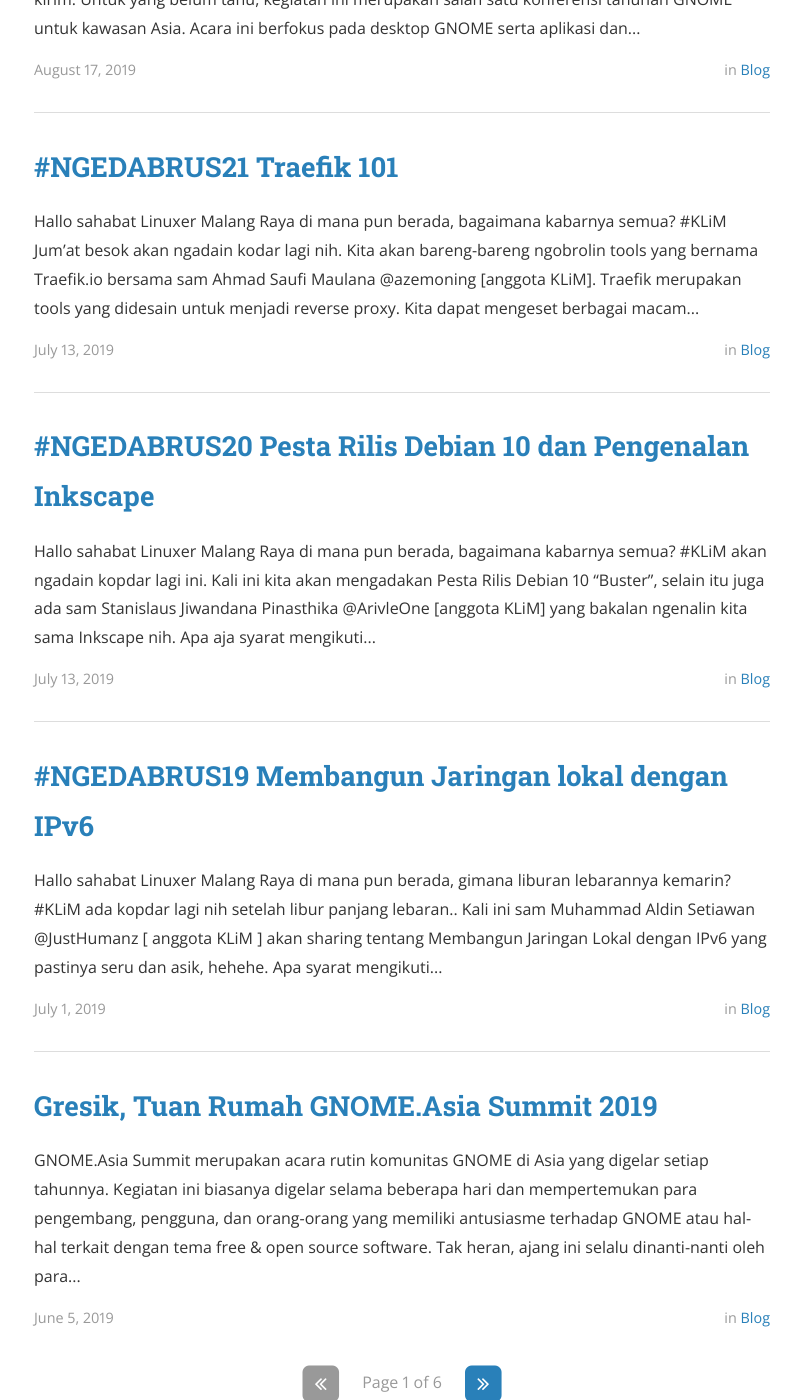
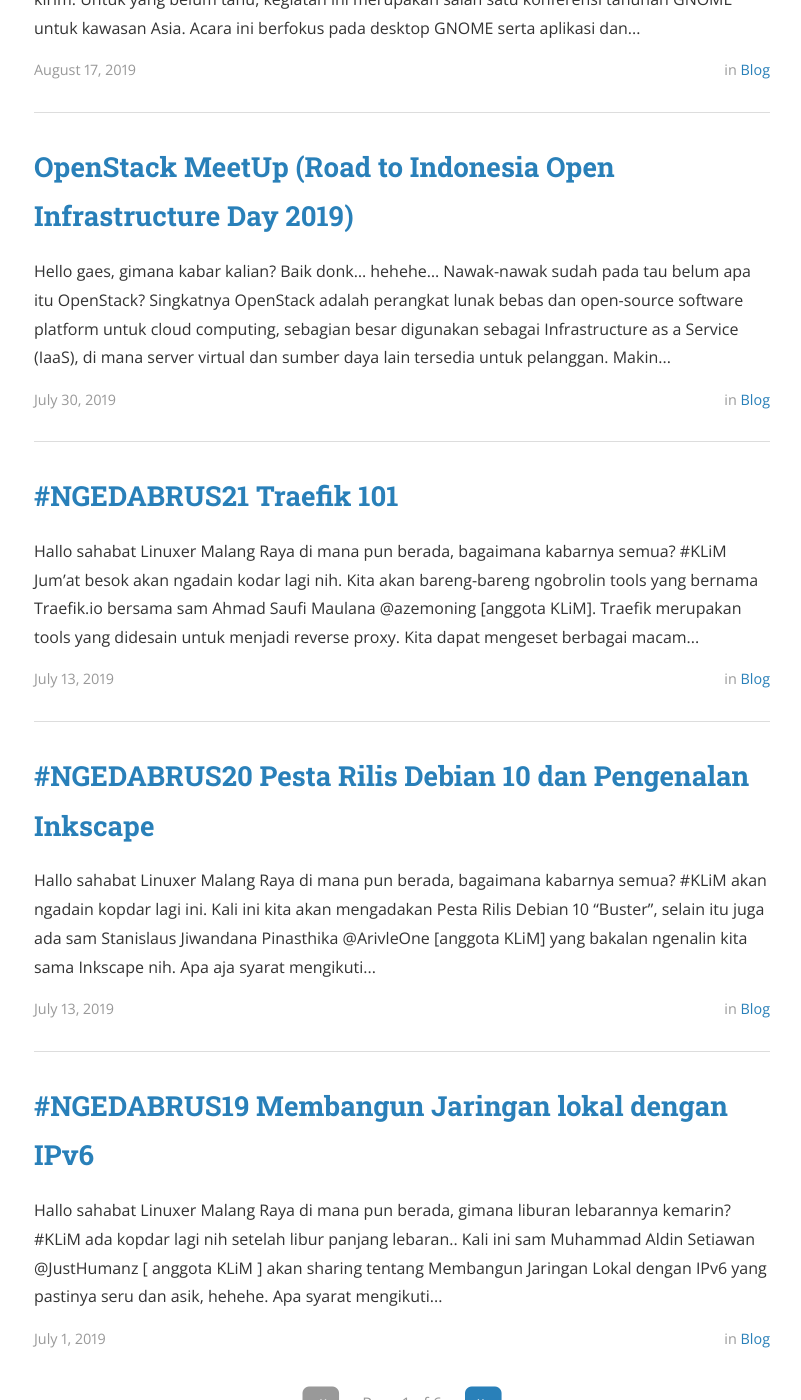
Before and after one commit to linux-malang/linux-malang.github.io, a Jekyll site: the page built from index.html, in a window 1280 px wide and 1400 px high, scrolled down 723 px. Shown: the whole window, without its empty margins (238-1039 px from the left). Built offline with Jekyll 4.4.1, drawn with Linux system fonts in a browser that asks for light colours; nearby versions of some CDN libraries; the list of posts is cut into pages by our own code.

Commit message:
add meetup openstack
Signed-off-by: Samsul Maarif <hay@samsul.web.id>

```diff
--- /dev/null
+++ b/_posts/2019-07-30-openstack-meetup-2-malang.md
@@ -0,0 +1,35 @@
+---
+layout: post
+title:  "OpenStack MeetUp (Road to Indonesia Open Infrastructure Day 2019)"
+date:   2019-07-30 08:43:59
+author: KLiM
+categories: blog
+tags:	openstack meetup
+---
+
+![Poster OpenStack Meetup](/assets/images/openstack-meetup-2-malang.jpg)
+
+Hello gaes, gimana kabar kalian? Baik donk... hehehe...
+
+Nawak-nawak sudah pada tau belum apa itu **OpenStack**? Singkatnya OpenStack adalah perangkat lunak bebas dan open-source software platform untuk cloud computing, sebagian besar digunakan sebagai Infrastructure as a Service (IaaS), di mana server virtual dan sumber daya lain tersedia untuk pelanggan.
+
+Makin penasaran kan... yuk join di **OpenStack MeetUp (Road to Indonesia Open Infrastructure Day 2019)** yang akan diselenggarakan pada :
+
+- Tanggal : Sabtu, 31 Agustus 2019
+- Waktu : 13.00 - 17.00 WIB
+- Tempat : DiLo Malang - Telkom Kayutangan, Jl. Jenderal Basuki Rahmat No.7-9, Kauman, Klojen, Kota Malang, Jawa Timur 65119
+
+Pemateri :
+- **Angga A Lanuma** - Software Engineer at KapanLagi Youniverse<br>
+Tema : Introduction to OpenStack
+
+- **Yusuf Al Afid** - Cloud Engineer at Btech<br>
+Tema : Build Secure Container infrastructure with Kata Containers
+
+Pembawa acara : Samsul Maarif
+
+Daftarnya lewat sini ya.. [https://s.id/osidmeetup2](https://s.id/osidmeetup2)
+
+Acara ini diselenggarkan oleh OpenStack Indonesia & KLiM (Komunitas GNU/Linux Malang)
+
+Serta disponsori oleh : **OpenStack Foundation**, **Btech**, **Cloud Kilat**
--- a/posts.html
+++ b/blog.html
@@ -1,7 +1,7 @@
 ---
 layout: page
-title: "Posts"
-permalink: /posts/
+title: "Blog"
+permalink: /blog/
 ---
 
 {% for category in site.categories %}
```
Also changed, not shown: assets/images/openstack-meetup-2-malang.jpg (added).
